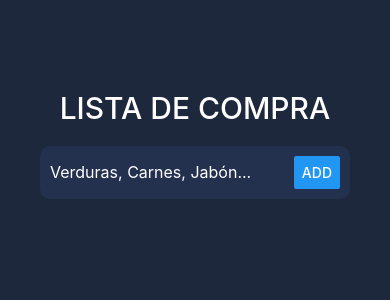
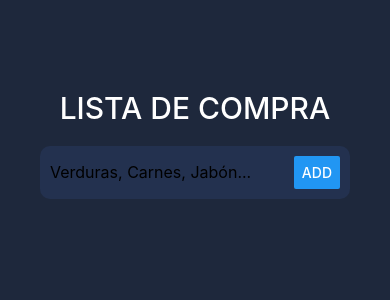
Before and after one commit to brugnoni/AppState-Brugnoni, a React Native app: screen / in a window 390 px wide. Shown: the top 300 px of the page. Built offline with nearby package versions, Linux system fonts and the light colour scheme.

Commit message:
Correciones para Android y iOS Device Manager

```diff
--- a/App.js
+++ b/App.js
@@ -96,7 +96,6 @@ const styles = StyleSheet.create({
   },
   inputItem: {
     fontSize: 16,
-    color: "white",
     width: 200,
   },
   inputContainer: {
```
